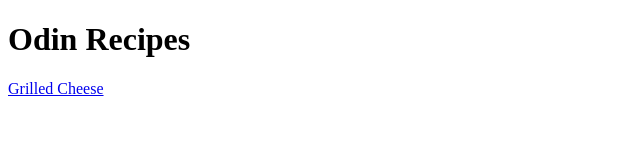
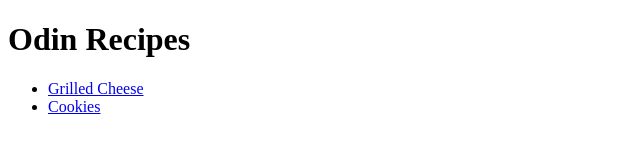
Before and after one commit to Piasicm/odin-recipes, a plain HTML site: page index.html in a window 1280 px wide. Shown: the whole page, without its empty margins (0-640 px from the left). Drawn offline with Linux system fonts and the light colour scheme.

Commit message:
Added new recipe
Added Cookies recipe along with link on home page

```diff
--- a/index.html
+++ b/index.html
@@ -7,6 +7,9 @@
 </head>
 <body>
     <h1>Odin Recipes</h1>
-    <a href="./grilled_cheese.html" target="_blank" rel="noopener noreferrer">Grilled Cheese</a>
+    <ul>
+    <li><a href="./grilled_cheese.html">Grilled Cheese</a></li>
+    <li><a href="./cookies.html">Cookies</a></li>
+    </ul>
 </body>
 </html>
```
Also changed, not shown: cookies.html (added).
